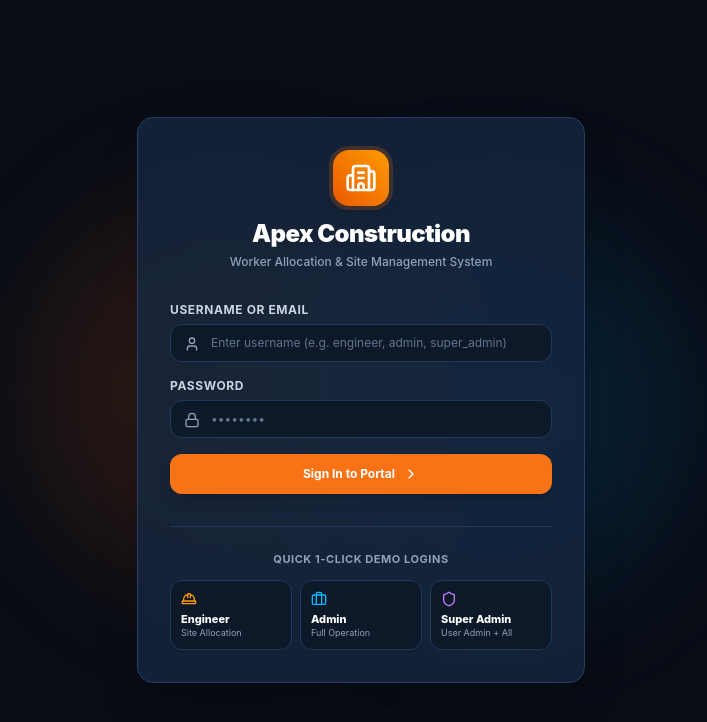
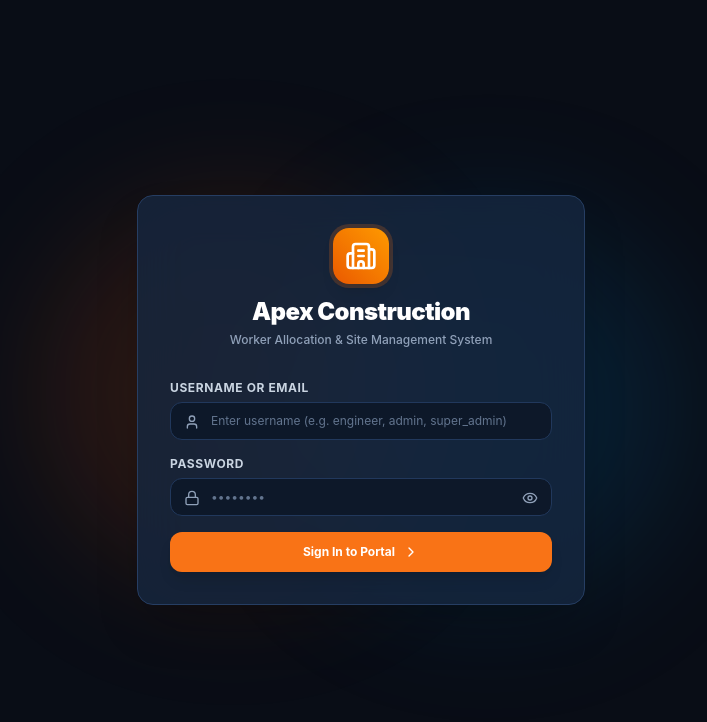
Before and after one commit to Dane-22/drag-drop, a React (Vite) app in the folder frontend/: page / in a window 1280 px wide. Shown: the top 722 px of the page, without its empty margins (279-986 px from the left). Built offline with nearby package versions, Linux system fonts and the light colour scheme; no server answers.

Commit message:
asdfsadfg

```diff
--- a/frontend/src/components/LoginPage.tsx
+++ b/frontend/src/components/LoginPage.tsx
@@ -1,5 +1,5 @@
 import React, { useState } from 'react';
-import { Lock, User, Shield, HardHat, Briefcase, ChevronRight, AlertCircle, Building2 } from 'lucide-react';
+import { Lock, User, Shield, HardHat, Briefcase, ChevronRight, AlertCircle, Building2, Eye, EyeOff } from 'lucide-react';
 import type { AuthUser, UserRole } from '../types/auth';
 import axios from 'axios';
 
@@ -12,6 +12,7 @@ const API_BASE = import.meta.env.VITE_API_BASE_URL || 'http://localhost:5000/api
 export const LoginPage: React.FC<LoginPageProps> = ({ onLoginSuccess }) => {
   const [username, setUsername] = useState('');
   const [password, setPassword] = useState('');
+  const [showPassword, setShowPassword] = useState(false);
   const [error, setError] = useState<string | null>(null);
   const [isLoading, setIsLoading] = useState(false);
 
@@ -136,12 +137,20 @@ export const LoginPage: React.FC<LoginPageProps> = ({ onLoginSuccess }) => {
             <div className="relative">
               <Lock className="w-4 h-4 text-slate-400 absolute left-3.5 top-3" />
               <input
-                type="password"
+                type={showPassword ? 'text' : 'password'}
                 placeholder="••••••••"
                 value={password}
                 onChange={(e) => setPassword(e.target.value)}
-                className="w-full bg-[#0d1829] border border-[#21385c] rounded-xl pl-10 pr-4 py-2.5 text-xs text-white placeholder-slate-500 focus:outline-none focus:ring-2 focus:ring-brandOrange-500 transition-all"
+                className="w-full bg-[#0d1829] border border-[#21385c] rounded-xl pl-10 pr-10 py-2.5 text-xs text-white placeholder-slate-500 focus:outline-none focus:ring-2 focus:ring-brandOrange-500 transition-all"
               />
+              <button
+                type="button"
+                onClick={() => setShowPassword(!showPassword)}
+                className="absolute right-3.5 top-3 text-slate-400 hover:text-slate-300 transition-colors"
+                title={showPassword ? "Hide password" : "Show password"}
+              >
+                {showPassword ? <EyeOff className="w-4 h-4" /> : <Eye className="w-4 h-4" />}
+              </button>
             </div>
           </div>
 
@@ -155,41 +164,7 @@ export const LoginPage: React.FC<LoginPageProps> = ({ onLoginSuccess }) => {
           </button>
         </form>
 
-        {/* Quick Demo Login Bar */}
-        <div className="mt-8 pt-6 border-t border-[#21385c]">
-          <span className="block text-[11px] font-bold text-slate-400 uppercase tracking-wider text-center mb-3">
-            Quick 1-Click Demo Logins
-          </span>
 
-          <div className="grid grid-cols-3 gap-2">
-            <button
-              onClick={() => handleQuickDemoLogin('engineer')}
-              className="p-2.5 rounded-xl bg-[#0d1829] hover:bg-[#122138] border border-[#21385c] hover:border-brandOrange-500/50 text-left transition-all group cursor-pointer"
-            >
-              <HardHat className="w-4 h-4 text-amber-500 mb-1 group-hover:scale-110 transition-transform" />
-              <div className="text-[11px] font-extrabold text-white">Engineer</div>
-              <div className="text-[9px] text-slate-400 leading-tight truncate">Site Allocation</div>
-            </button>
-
-            <button
-              onClick={() => handleQuickDemoLogin('admin')}
-              className="p-2.5 rounded-xl bg-[#0d1829] hover:bg-[#122138] border border-[#21385c] hover:border-sky-500/50 text-left transition-all group cursor-pointer"
-            >
-              <Briefcase className="w-4 h-4 text-sky-400 mb-1 group-hover:scale-110 transition-transform" />
-              <div className="text-[11px] font-extrabold text-white">Admin</div>
-              <div className="text-[9px] text-slate-400 leading-tight truncate">Full Operation</div>
-            </button>
-
-            <button
-              onClick={() => handleQuickDemoLogin('super_admin')}
-              className="p-2.5 rounded-xl bg-[#0d1829] hover:bg-[#122138] border border-[#21385c] hover:border-purple-500/50 text-left transition-all group cursor-pointer"
-            >
-              <Shield className="w-4 h-4 text-purple-400 mb-1 group-hover:scale-110 transition-transform" />
-              <div className="text-[11px] font-extrabold text-white">Super Admin</div>
-              <div className="text-[9px] text-slate-400 leading-tight truncate">User Admin + All</div>
-            </button>
-          </div>
-        </div>
       </div>
     </div>
   );
```
